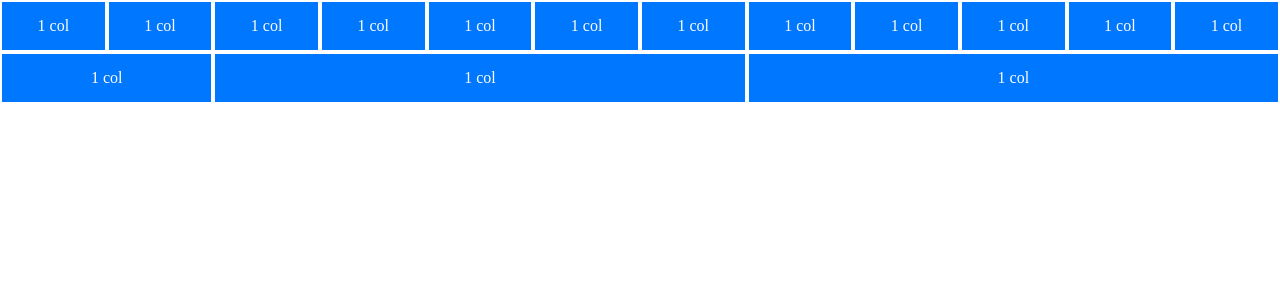
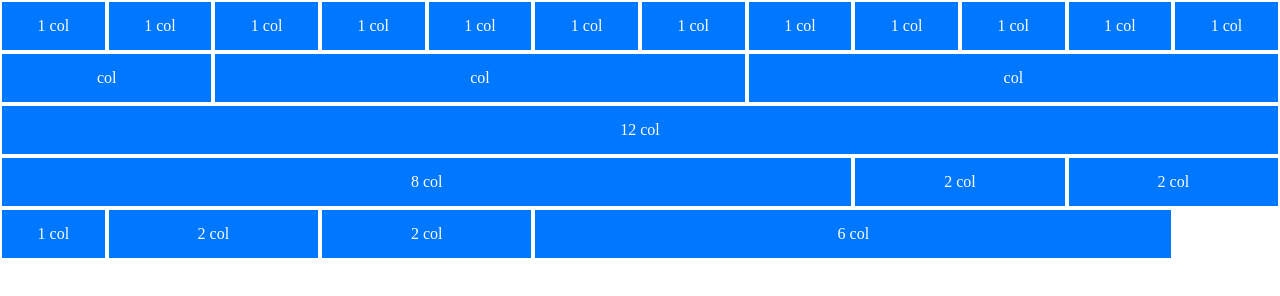
Before and after one commit to IlarioCocco/html-css-12bool, a plain HTML site: page index.html in a window 1280 px wide. Drawn offline with Linux system fonts and the light colour scheme.

Commit message:
commit control

```diff
--- a/index.html
+++ b/index.html
@@ -27,9 +27,20 @@
             <div class="col-1">1 col</div>
             <div class="col-1">1 col</div>
             <div class="col-1">1 col</div>
-            <div class="col-2">1 col</div>
-            <div class="col-5">1 col</div>
-            <div class="col-5">1 col</div>
+            <div class="col-2">col</div>
+            <div class="col-5">col</div>
+            <div class="col-5">col</div>
+            <div class="col-12">12 col</div>
+            <div class="col-8">8 col</div>
+            <div class="col-2">2 col</div>
+            <div class="col-2">2 col</div>
+            <div class="col-1">1 col</div>
+            <div class="col-2">2 col</div>
+            <div class="col-2">2 col</div>
+            <div class="col-6">6 col</div>
+
+
+
         </div>
 
     </div>
```
